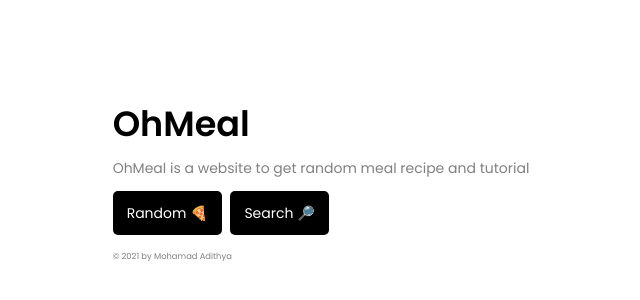
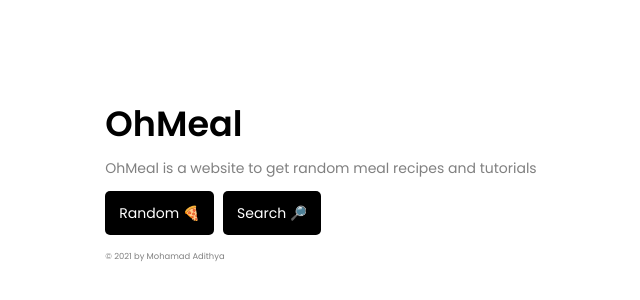
Before and after one commit to mohamadadithya/ohmeal, a plain HTML site: page index.html in a window 1280 px wide. Shown: the part 220-520 px from the top of the page, without its empty margins (319-959 px from the left). Drawn offline with Linux system fonts and the light colour scheme.

Commit message:
update description text

```diff
--- a/index.html
+++ b/index.html
@@ -15,7 +15,7 @@
   <body>
     <div class="container">
       <h1 class="logo">OhMeal</h1>
-      <p class="description">OhMeal is a website to get random meal recipe and tutorial</p>
+      <p class="description">OhMeal is a website to get random meal recipes and tutorials</p>
       <button class="btn black" id="random-meal-btn">Random 🍕</button>
       <button class="btn black" id="search-meal-btn">Search 🔎</button>
       <p class="copyright">&copy; 2021 by Mohamad Adithya</p>
```
